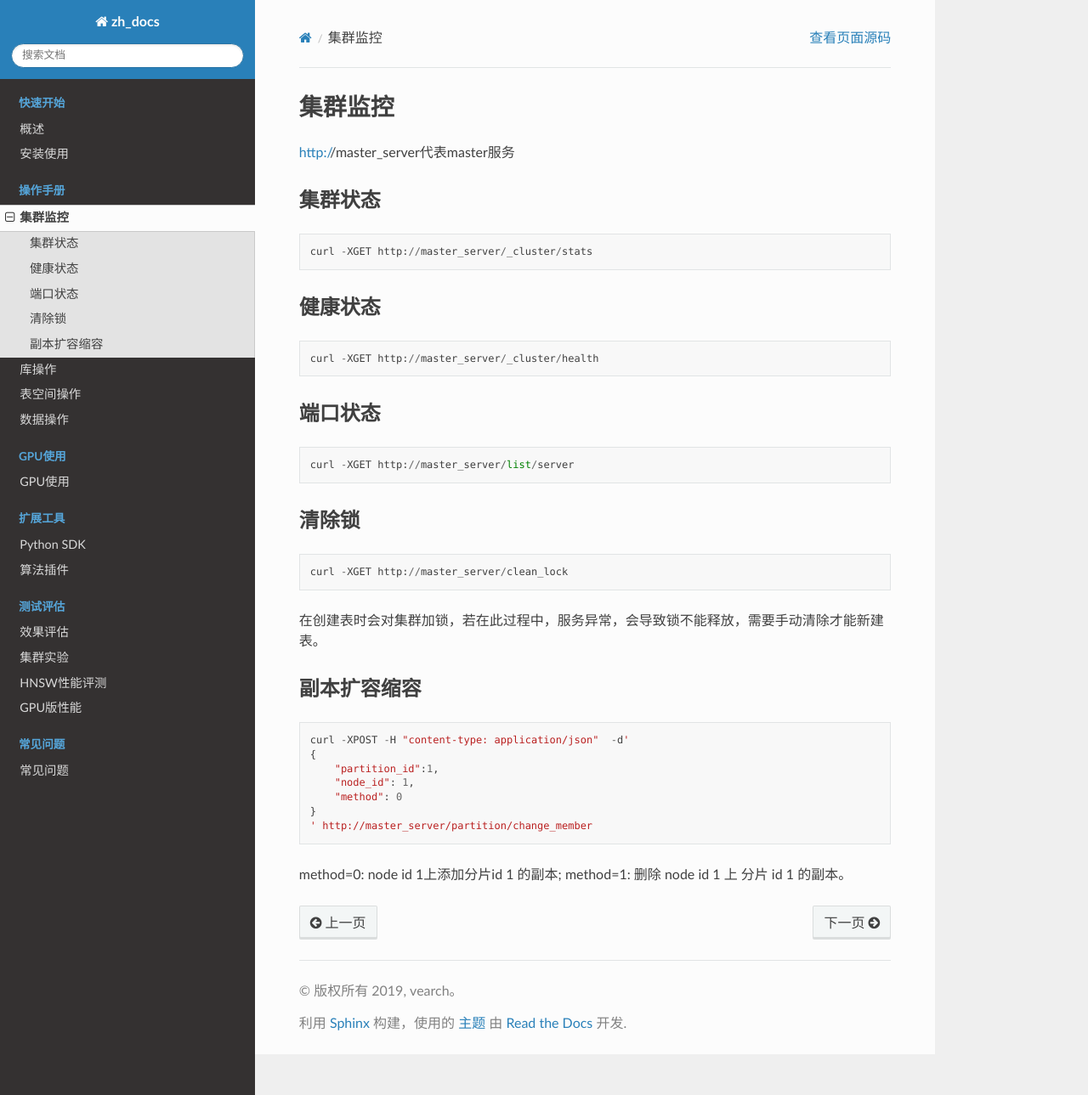
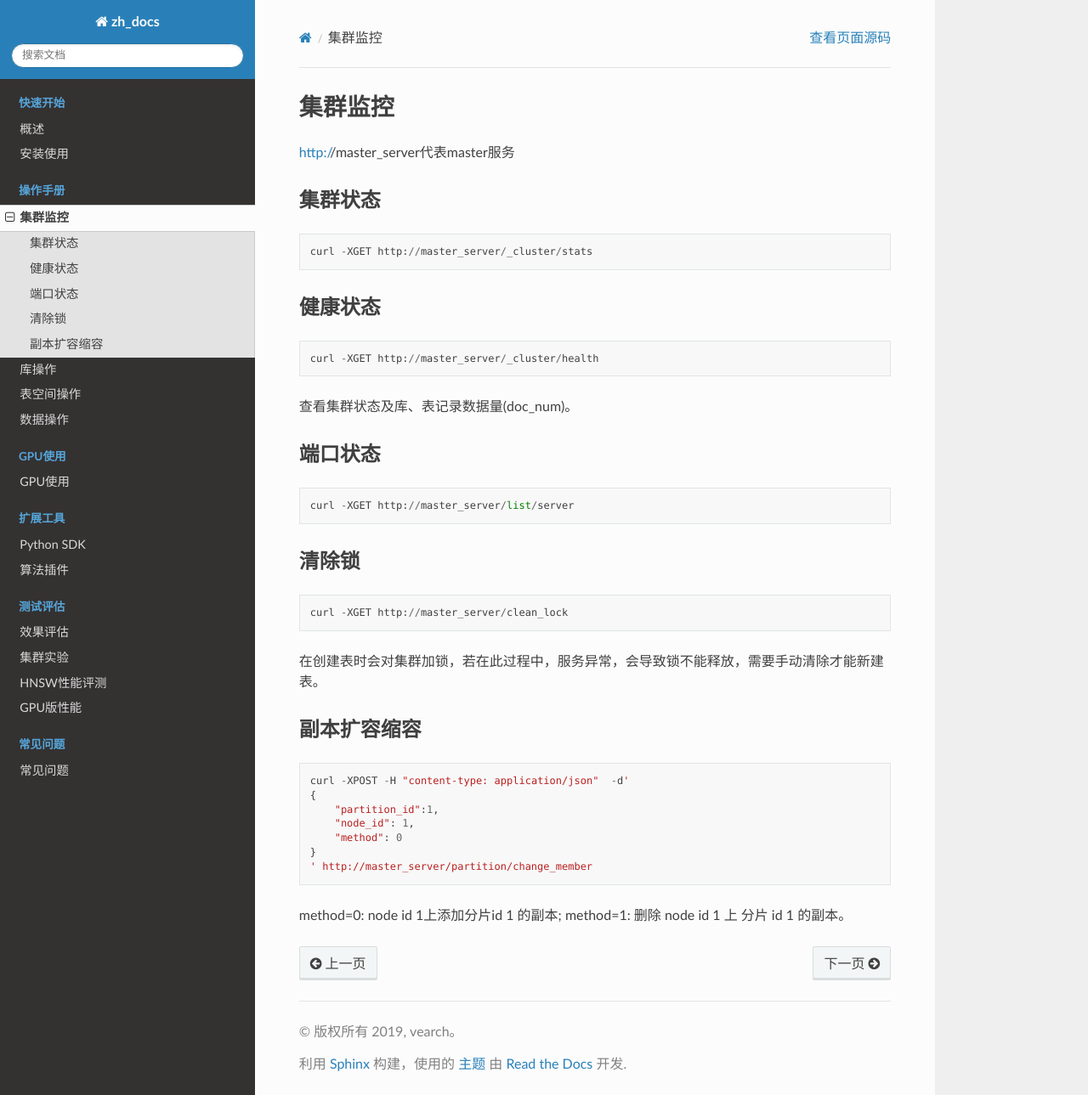
Before and after one commit to vearch/zh_docs, a Sphinx documentation site: the page built from docs/source/use_op/cluster_status.rst, in a window 1280 px wide and 1289 px high. Shown: the whole window at 85% size. Built offline with Sphinx 7.4.7 and the Read the Docs theme 2.0.0, drawn with Linux system fonts in a browser that asks for light colours; pages that are not in the unit, such as notebooks, are missing from menus.

Commit message:
Update cluster_status.rst

```diff
--- a/docs/source/use_op/cluster_status.rst
+++ b/docs/source/use_op/cluster_status.rst
@@ -17,6 +17,8 @@ http://master_server代表master服务
 ::
 
   curl -XGET http://master_server/_cluster/health
+
+查看集群状态及库、表记录数据量(doc_num)。
 
 
 端口状态
```
